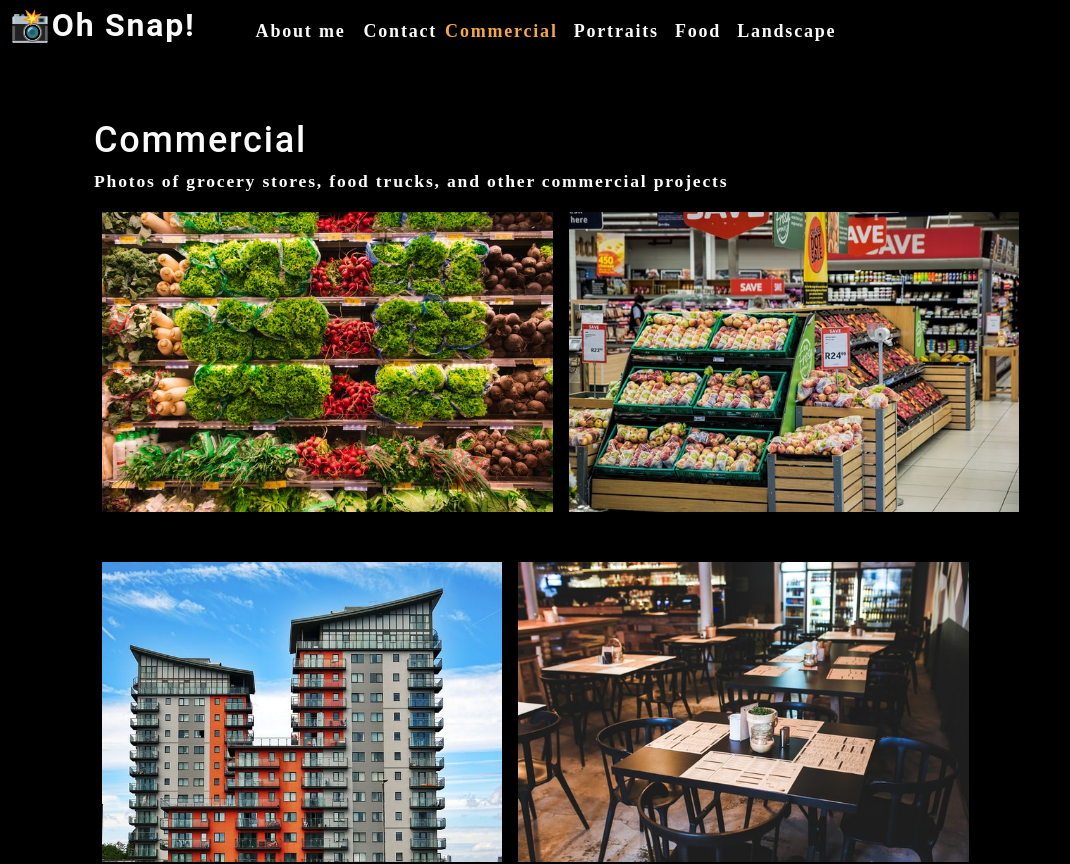
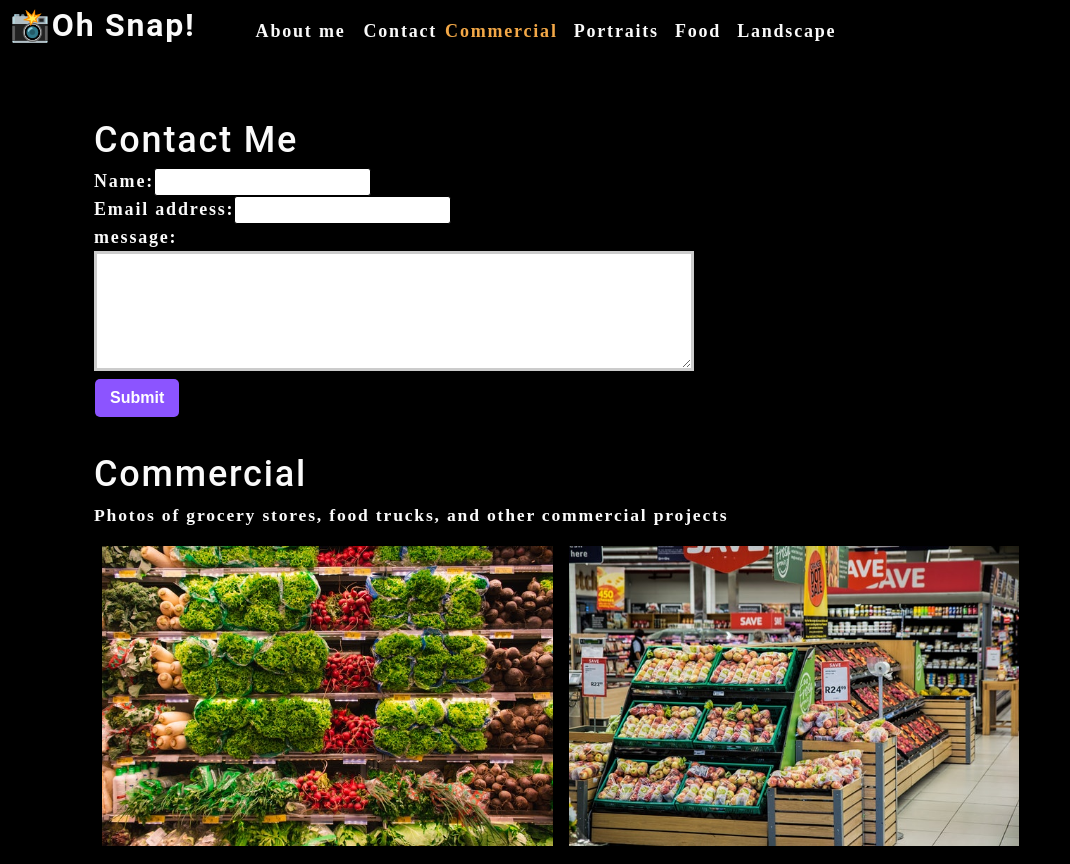
Before and after one commit to Codechef27/photo-port, a React (Create React App) app: page / in a window 1280 px wide. Shown: the top 864 px of the page, without its empty margins (0-1070 px from the left). Built offline with nearby package versions, Linux system fonts and the light colour scheme.

Commit message:
form add

```diff
--- a/src/App.js
+++ b/src/App.js
@@ -2,6 +2,7 @@
 import About from './components/About';
 import Nav from './components/Nav';
 import Gallery from './components/Gallery';
+import ContactForm from './components/Contact';
 import './App.css';
 
 function App() {
@@ -28,6 +29,7 @@
     currentCategory={currentCategory}
     ></Nav>
     <main>
+      <ContactForm></ContactForm>
       <Gallery currentCategory={currentCategory}></Gallery>
       <About></About>
     </main>
--- /dev/null
+++ b/src/components/Contact/index.js
@@ -0,0 +1,42 @@
+
+import React, { useState } from 'react'
+
+
+function ContactForm() {
+
+    const [formState, setFormData] = useState({ name: '', email: '', message: '' });
+    const {name, email, message } = formState;
+
+    function handleChange(event) {
+        setFormData({...formState, [event.target.name]: event.target.value })
+    }
+
+    function handleSubmit(event) {
+        event.preventDefault()
+        console.log(formState)
+    }
+
+    return (
+        <section>
+            <h1>Contact Me</h1>
+            <form id='contact-form' onSubmit={ handleSubmit }>
+                <div>
+                    <label htmlFor='name'>Name:</label>
+                    <input type='text' name='name' defaultValue={ name } onChange={ handleChange }></input>
+                </div>
+                <div>
+                    <label htmlFor='email'>Email address:</label>
+                    <input type='email' name='email' defaultValue={ email } onChange={ handleChange }></input>
+                </div>
+                <div>
+                    <label htmlFor='message'>message:</label>
+                    <textarea name='message' rows='5' defaultValue={ message } onChange={ handleChange } ></textarea>
+                </div>
+                <button type='submit'>Submit</button>
+            </form>
+        </section>
+    )
+
+}
+
+export default ContactForm;
```
